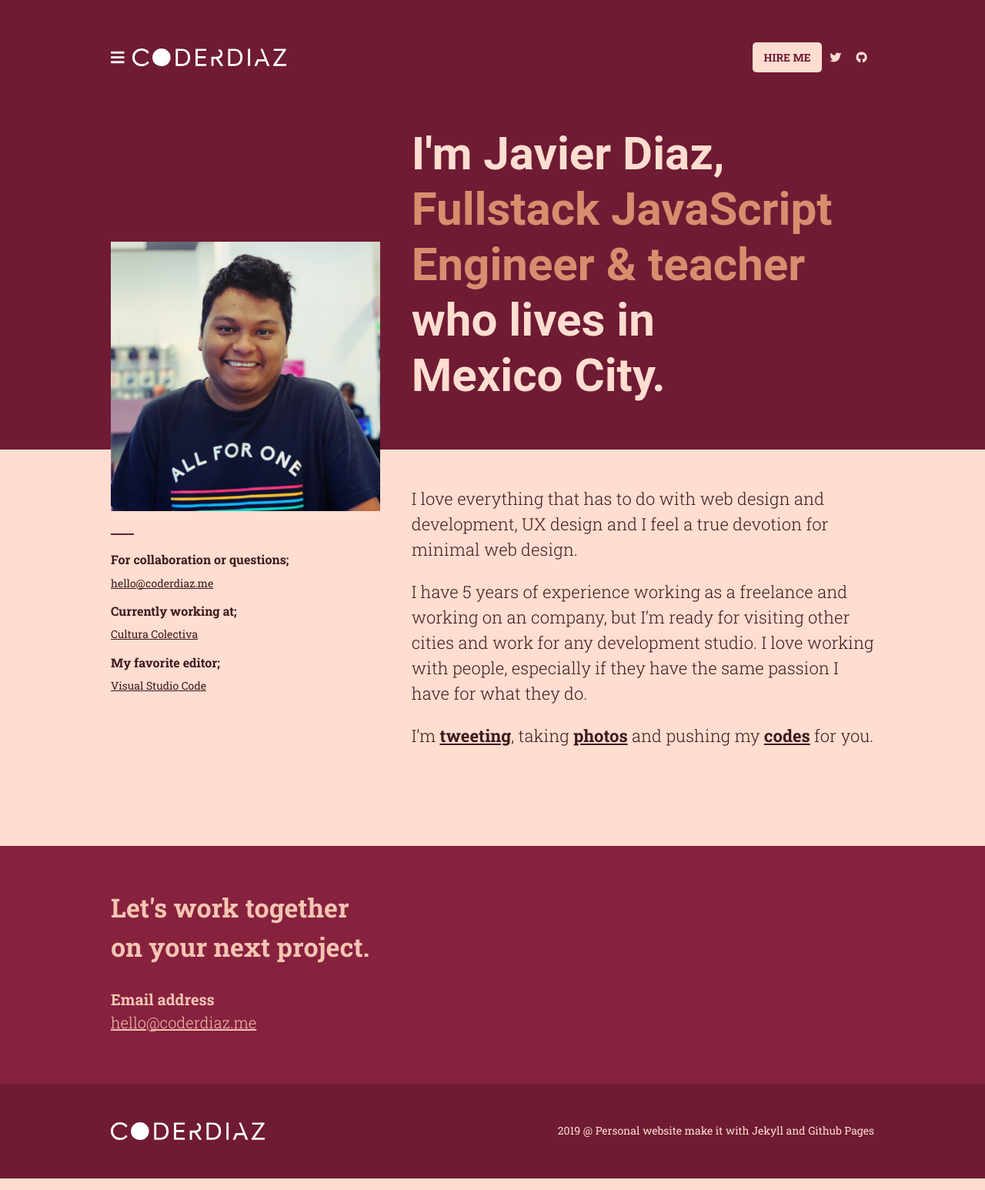
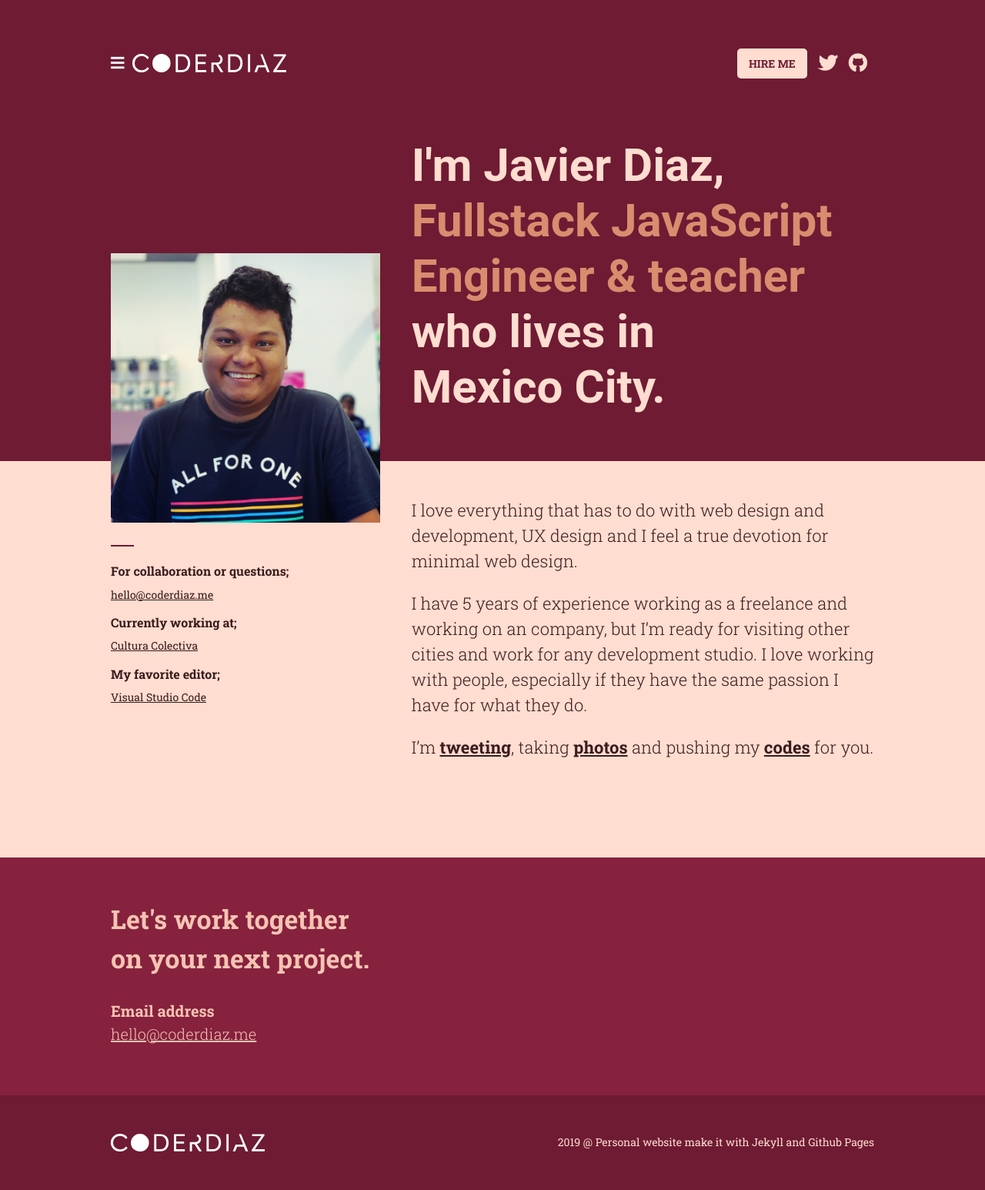
Before and after one commit to coderdiaz/v3, a Jekyll site: the page built from index.html, in a window 1280 px wide. Shown: the whole page at 77% size. Built offline with Jekyll 4.4.1, drawn with Linux system fonts in a browser that asks for light colours.

Commit message:
fix: fixed navigation styles

```diff
--- a/assets/_scss/header/_skeleton.scss
+++ b/assets/_scss/header/_skeleton.scss
@@ -22,12 +22,16 @@
   .navigation__list {
     justify-items: flex-end;
     justify-content: flex-end;
+    align-items: center;
     .navigation__item {
       .navigation__link {
         padding: 0 10px;
+        &.nav__icon {
+          padding-left: 5px;
+        }
       }
       .navigation__btn {
-        margin-left: 10px;
+        margin: 0 10px;
       }
     }
   }
--- a/assets/_scss/header/_skin.scss
+++ b/assets/_scss/header/_skin.scss
@@ -25,6 +25,10 @@
         &:hover {
           color: darken($secondary-color, 5%);
         }
+
+        &.nav__icon {
+          font-size: 24px;
+        }
       }
     }
   }
```
